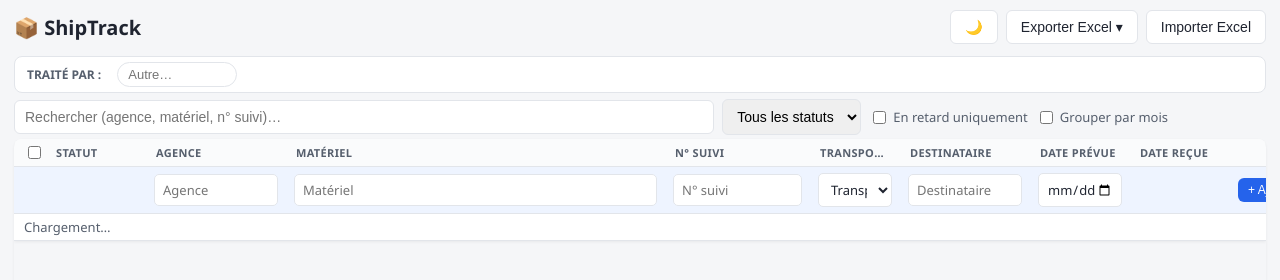
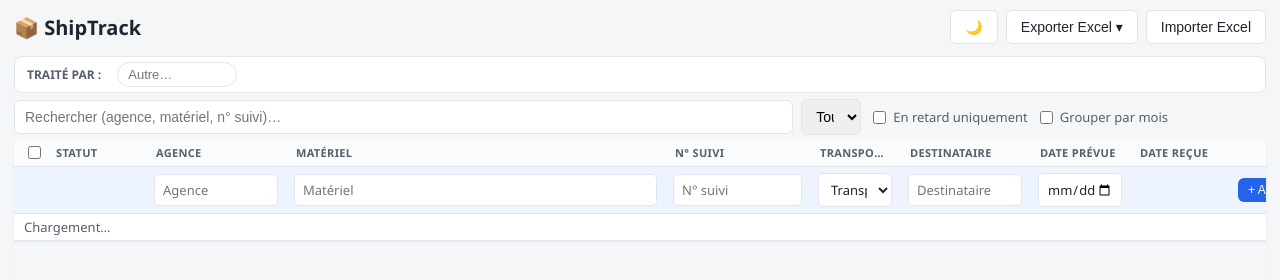
Before and after one commit to libreflow/shiptrack, a website with bundled scripts: page src/index.html in a window 1280 px wide. Built offline with nearby package versions, Linux system fonts and the light colour scheme.

Commit message:
Filtre statut : icônes colorées à la place du texte pour gagner de la place
- Le <select> #filter-status affichait le texte complet de chaque
  statut (Commandé/Expédié/Reçu/Vérifié), plus large que nécessaire.
- Remplacé par des icônes de couleur (⚪🔵🟢🟣, mêmes couleurs que les
  points de la barre de compteurs par statut pour rester cohérent),
  avec le libellé complet toujours disponible via title (tooltip au
  survol + accessibilité lecteur d'écran).
- Largeur du select réduite à 60px (.filter-status-icon) au lieu de
  s'ajuster au texte le plus long ("Tous les statuts").
- Aucun test ne dépendait du texte des options ; 118 tests toujours
  verts.

```diff
--- a/src/index.html
+++ b/src/index.html
@@ -40,12 +40,12 @@
           <input id="search" type="search" placeholder="Rechercher (agence, matériel, n° suivi)…" />
           <button type="button" id="search-clear" class="search-clear hidden" title="Effacer la recherche">✕</button>
         </div>
-        <select id="filter-status">
-          <option value="">Tous les statuts</option>
-          <option value="ordered">Commandé</option>
-          <option value="shipped">Expédié</option>
-          <option value="received">Reçu</option>
-          <option value="verified">Vérifié</option>
+        <select id="filter-status" class="filter-status-icon" title="Filtrer par statut">
+          <option value="" title="Tous les statuts">Tous</option>
+          <option value="ordered" title="Commandé">⚪</option>
+          <option value="shipped" title="Expédié">🔵</option>
+          <option value="received" title="Reçu">🟢</option>
+          <option value="verified" title="Vérifié">🟣</option>
         </select>
         <label class="late-filter" title="En retard uniquement">
           <input id="filter-late" type="checkbox" />
--- a/src/styles.css
+++ b/src/styles.css
@@ -245,6 +245,12 @@ body {
   border: 1px solid var(--border);
   border-radius: 6px;
   font-size: 14px;
+}
+.filter-status-icon {
+  width: 60px;
+  flex-shrink: 0;
+  text-align: center;
+  font-size: 15px;
 }
 #search { flex: 1; }
 .search-wrap { position: relative; flex: 1; display: flex; }
```
